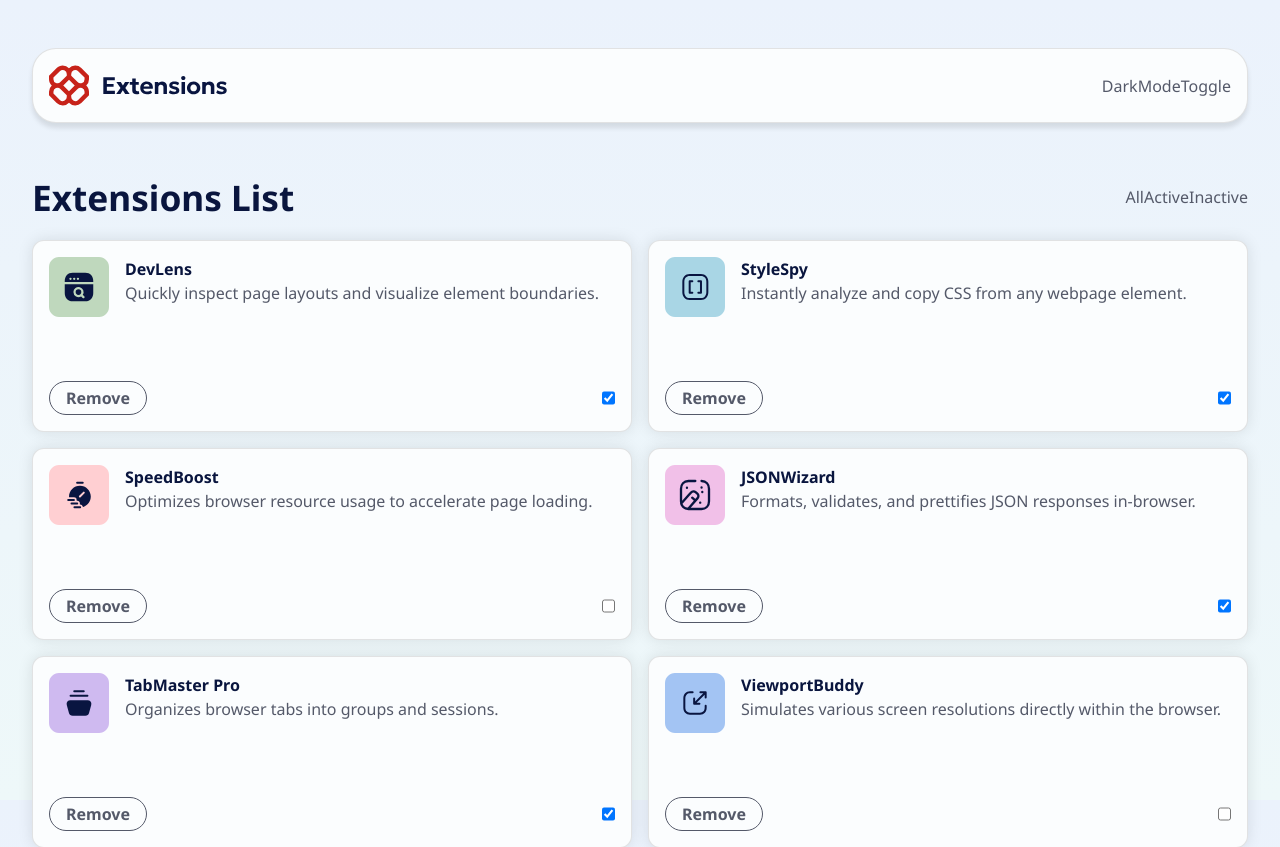
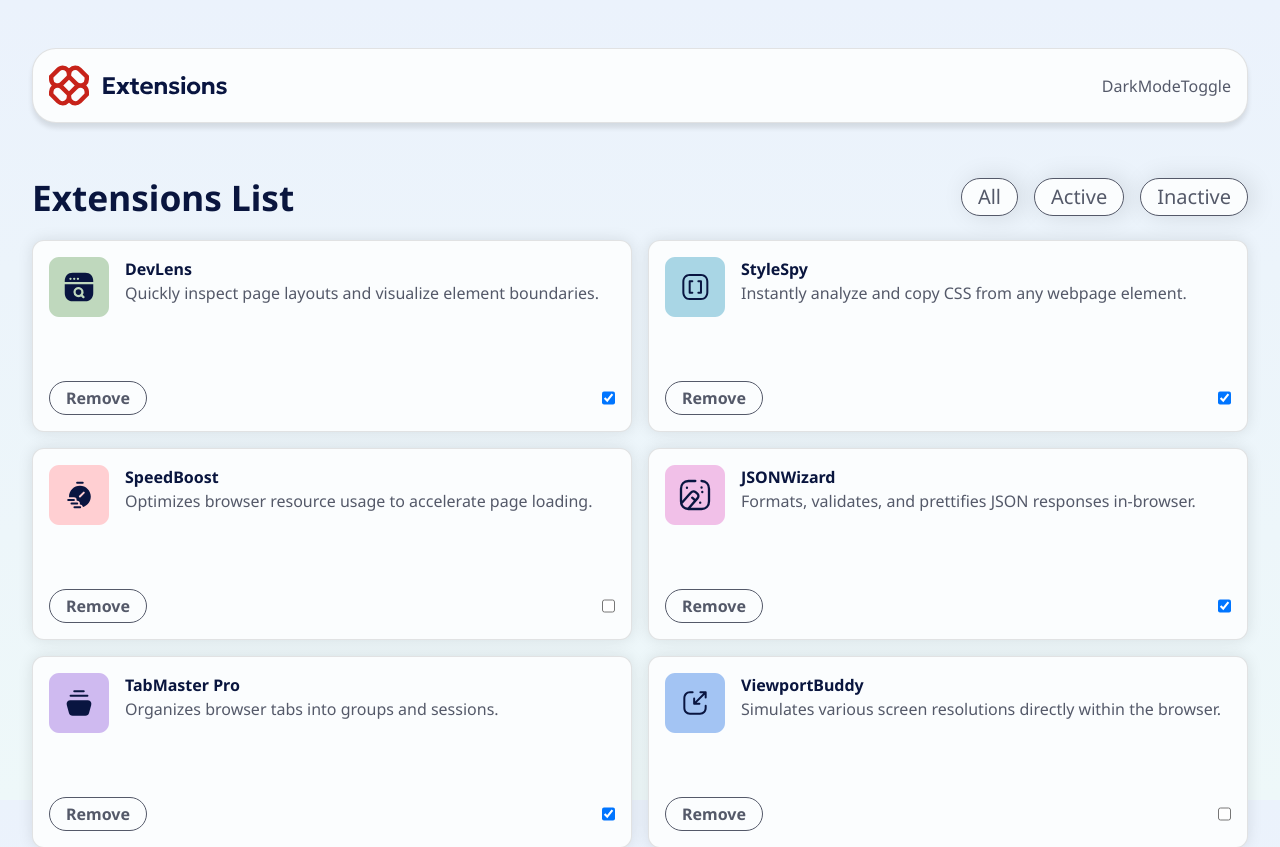
Before and after one commit to lilKriT/fem-browser-extension-manager-ui, a Next.js app: page / in a window 1280 px wide. Shown: the top 847 px of the page. Built offline with nearby package versions, Linux system fonts and the light colour scheme.

Commit message:
Styling.

```diff
--- a/app/_components/FilterButtons.tsx
+++ b/app/_components/FilterButtons.tsx
@@ -1,11 +1,17 @@
 "use client";
+
+const buttonStyle = `bg-filter-button-bg border border-filter-button-border
+  px-4 py-1
+  text-xl font-500
+  rounded-full cursor-pointer
+  shadow-[5px_0px_25px_1px] shadow-black/10`;
 
 const FilterButtons = () => {
   return (
-    <div>
-      <button>All</button>
-      <button>Active</button>
-      <button>Inactive</button>
+    <div className="flex gap-4">
+      <button className={buttonStyle}>All</button>
+      <button className={buttonStyle}>Active</button>
+      <button className={buttonStyle}>Inactive</button>
     </div>
   );
 };
--- a/app/globals.css
+++ b/app/globals.css
@@ -50,6 +50,7 @@
 
   /* Filters */
   --color-filter-button-bg: var(--color-neutral-0);
+  --color-filter-button-border: var(--color-neutral-600);
   --color-filter-button-hover-bg: var(--color-neutral-0);
   --color-filter-button-active-bg: var(--color-neutral-0);
   --color-filter-button-active-hover-bg: var(--color-neutral-0);
```
